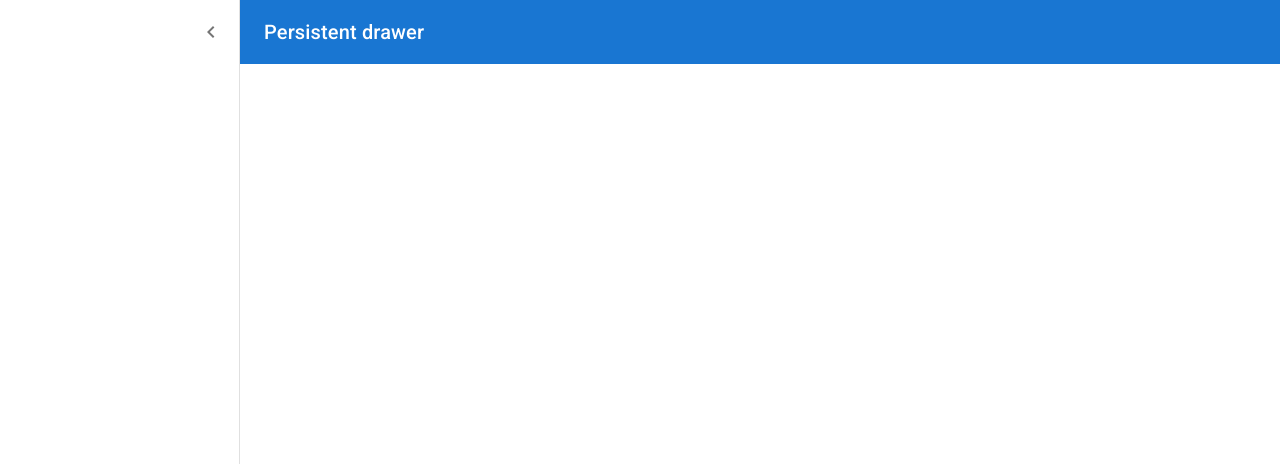
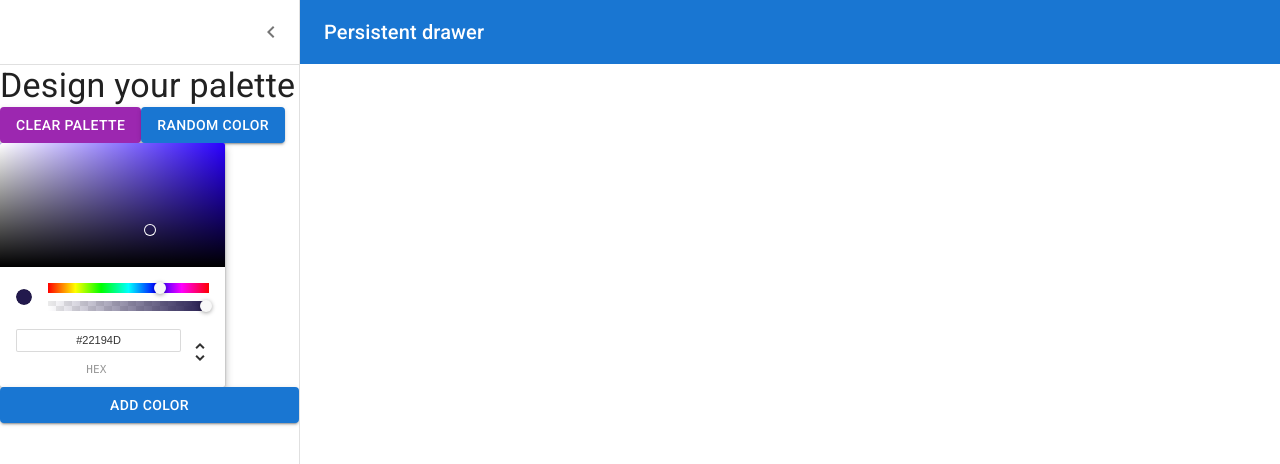
Before and after one commit to Yogeshkumar-krishnamoorthy/colors-app, a React (Create React App) app: page /palette/new in a window 1280 px wide. Shown: the top 464 px of the page. Built offline with nearby package versions, Linux system fonts and the light colour scheme.

Commit message:
added react color and buttons in drawer

```diff
--- a/package.json
+++ b/package.json
@@ -14,6 +14,7 @@
     "chroma-js": "^2.4.2",
     "rc-slider": "^10.2.1",
     "react": "^18.2.0",
+    "react-color": "^2.19.3",
     "react-copy-to-clipboard": "^5.1.0",
     "react-dom": "^18.2.0",
     "react-router-dom": "^6.14.0",
--- a/src/NewPaletteForm.js
+++ b/src/NewPaletteForm.js
@@ -2,6 +2,8 @@
 import { styled, useTheme } from "@mui/material/styles";
 import Box from "@mui/material/Box";
 import Drawer from "@mui/material/Drawer";
+import Button from "@mui/material/Button";
+import Divider from "@mui/material/Divider";
 import CssBaseline from "@mui/material/CssBaseline";
 import MuiAppBar from "@mui/material/AppBar";
 import Toolbar from "@mui/material/Toolbar";
@@ -10,8 +12,9 @@
 import MenuIcon from "@mui/icons-material/Menu";
 import ChevronLeftIcon from "@mui/icons-material/ChevronLeft";
 import ChevronRightIcon from "@mui/icons-material/ChevronRight";
+import { ChromePicker } from "react-color";
 
-const drawerWidth = 240;
+const drawerWidth = 300;
 
 const Main = styled("main", { shouldForwardProp: (prop) => prop !== "open" })(
   ({ theme, open }) => ({
@@ -114,6 +117,20 @@
           </IconButton>
         </DrawerHeader>
         {/* color picker goes here */}
+        <Divider />
+        <Typography variant="h4">Design your palette</Typography>
+        <div>
+          <Button variant="contained" color="secondary">
+            Clear Palette
+          </Button>
+          <Button variant="contained" color="primary">
+            Random Color
+          </Button>
+        </div>
+        <ChromePicker />
+        <Button variant="contained" color="primary">
+          Add Color
+        </Button>
       </Drawer>
       <Main open={open}>
         <DrawerHeader />
```
Also changed, not shown: 1 other file (tests, documents, lock files or other folders).
